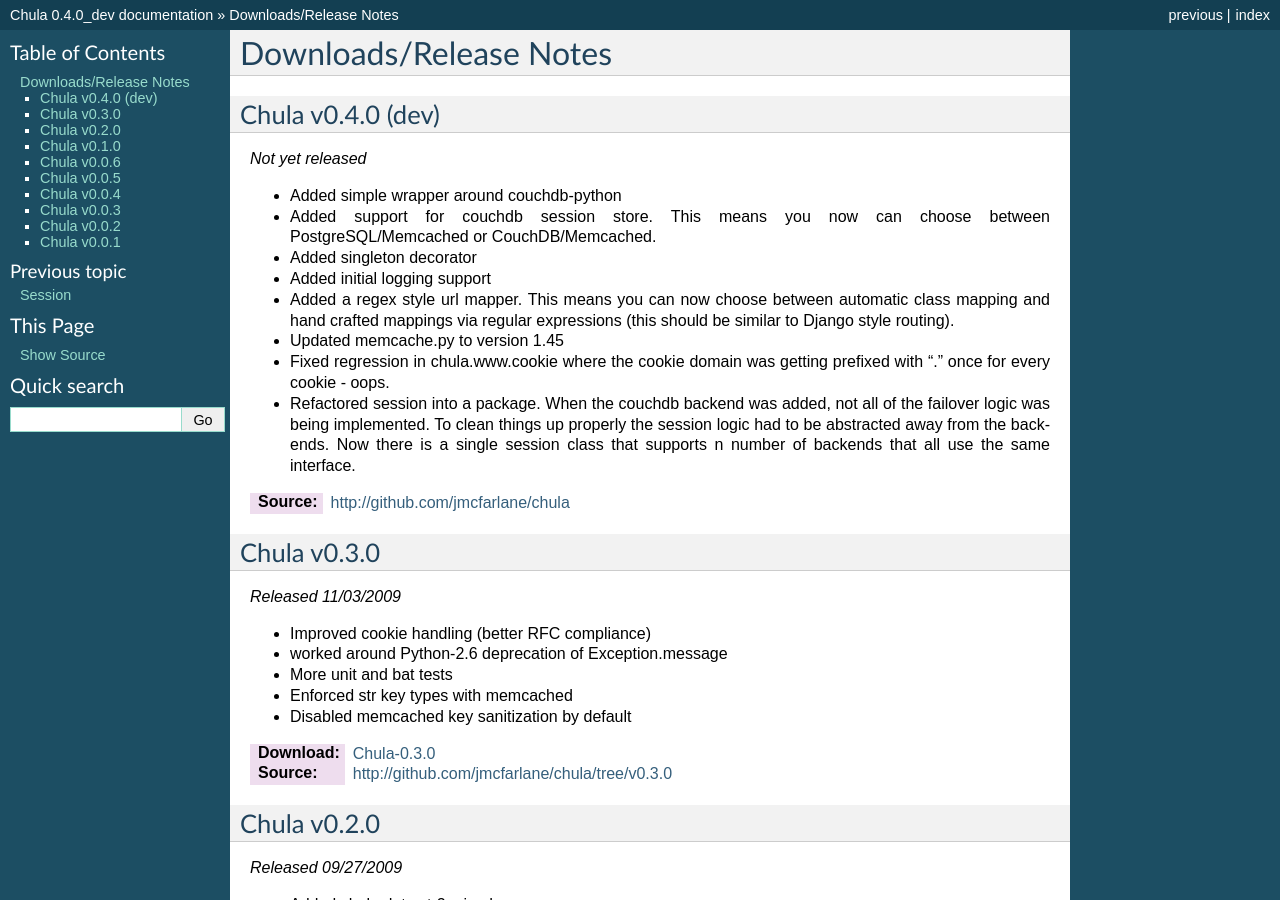
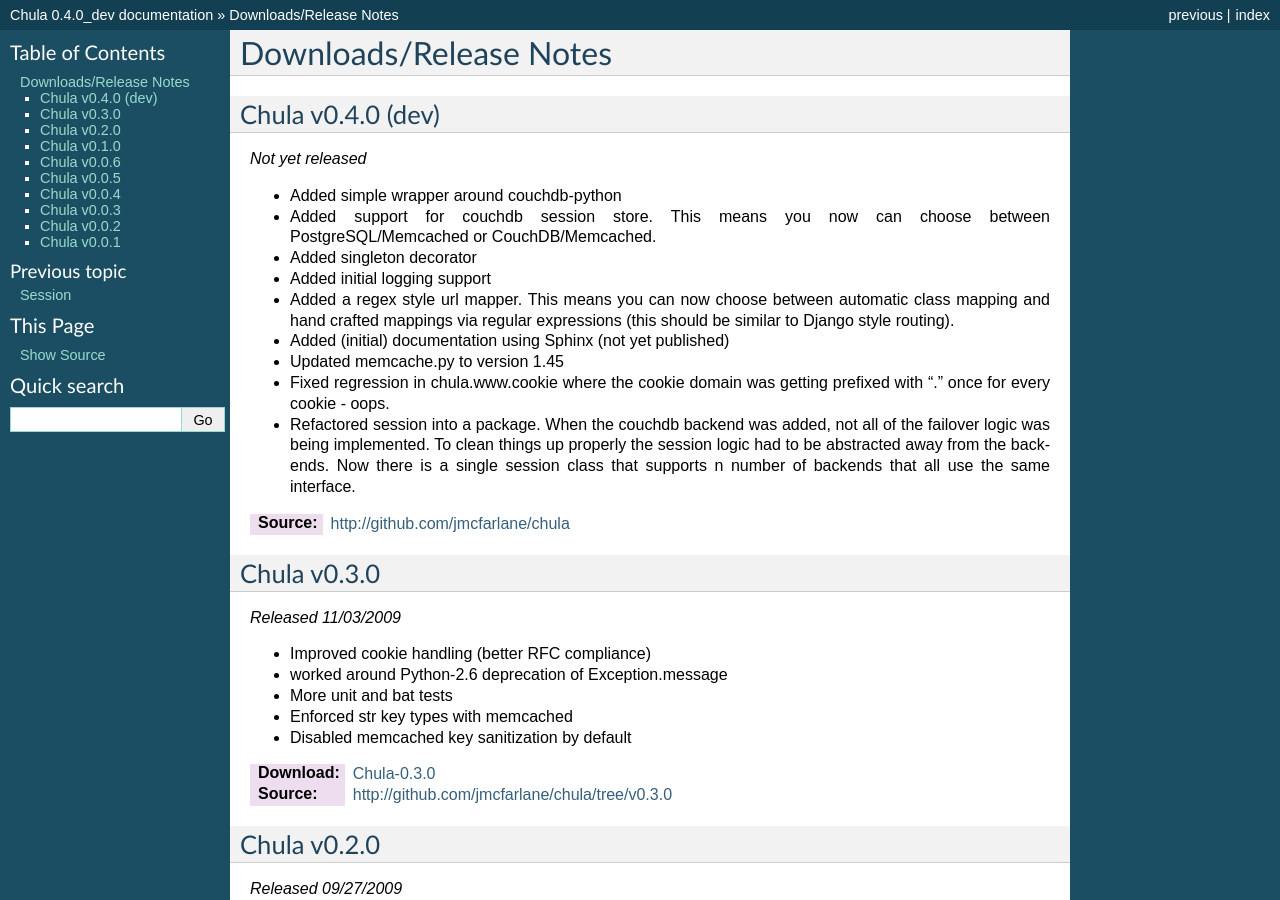
Before and after one commit to jmcfarlane/chula, a Sphinx documentation site: the page built from docs/changelog.rst, in a window 1280 px wide and 900 px high. Built offline with Sphinx 7.4.7, drawn with Linux system fonts in a browser that asks for light colours.

Commit message:
Added Sphinx to the changelog

```diff
--- a/docs/changelog.rst
+++ b/docs/changelog.rst
@@ -15,6 +15,7 @@
 * Added a regex style url mapper. This means you can now choose
   between automatic class mapping and hand crafted mappings via regular
   expressions (this should be similar to Django style routing).
+* Added (initial) documentation using Sphinx (not yet published)
 * Updated memcache.py to version 1.45
 * Fixed regression in chula.www.cookie where the cookie domain was
   getting prefixed with "." once for every cookie - oops.
```
Also changed, not shown: other parts of docs/changelog.rst (+0 -1 lines).
